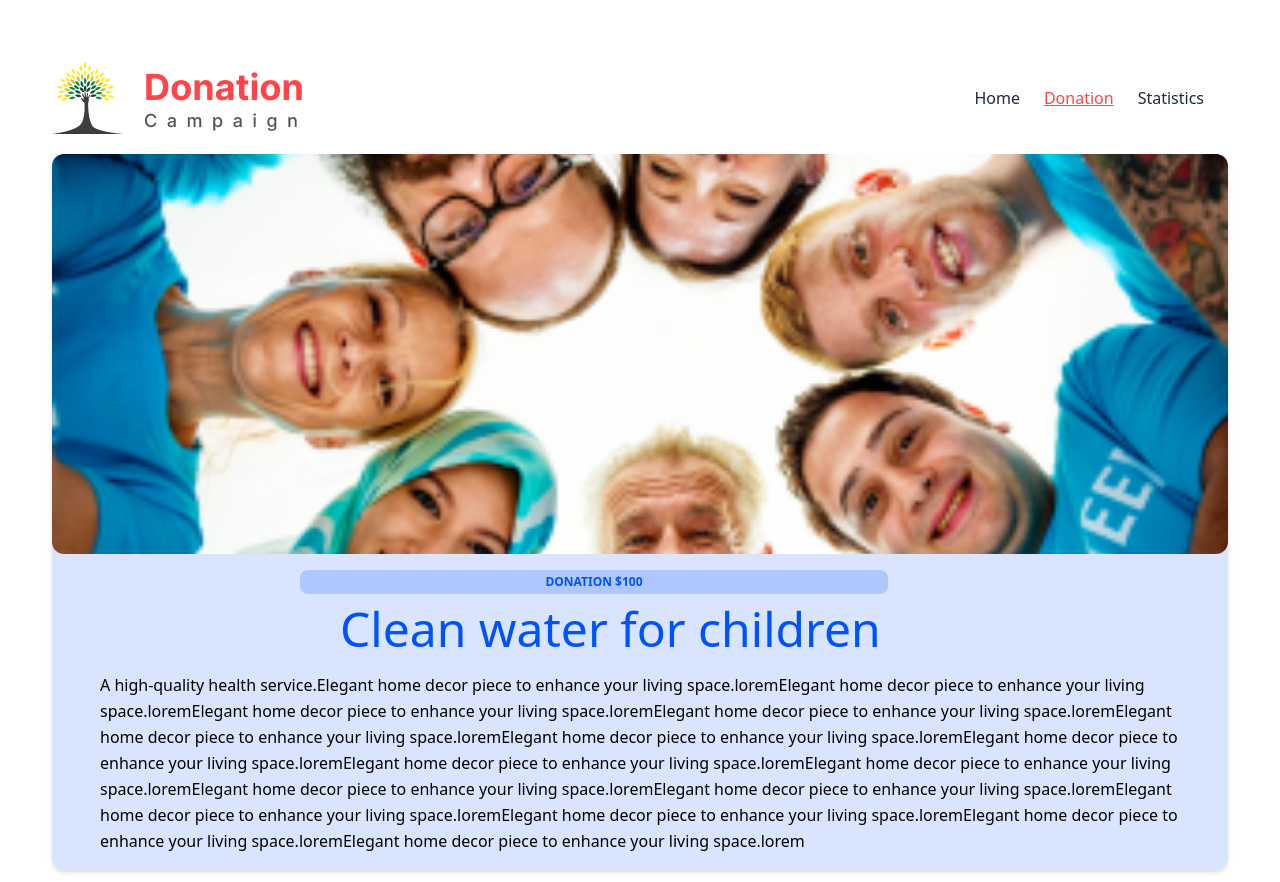
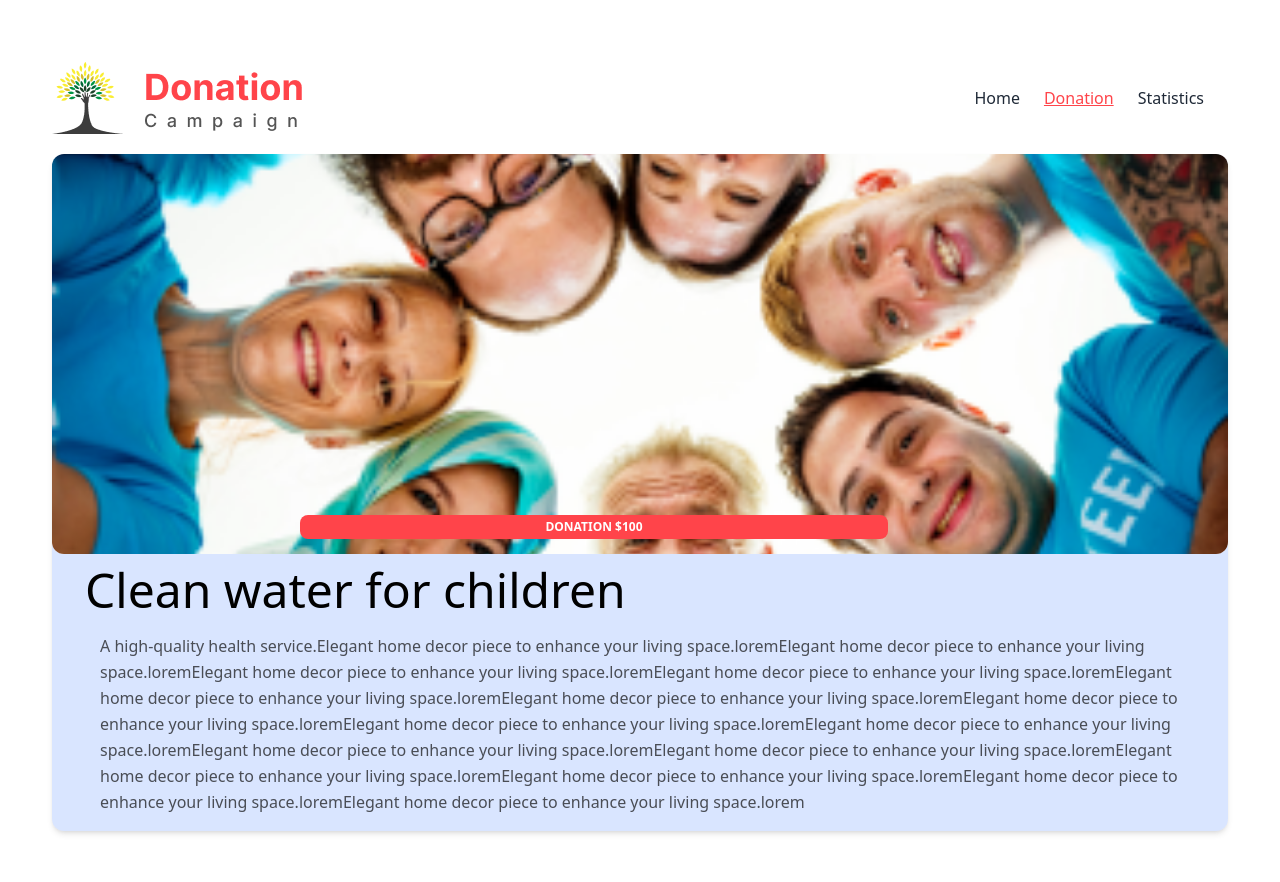
Before and after one commit to SanjidaMitu123/donation-campaign1, a React (Vite) app: page /donation/1 in a window 1280 px wide. After the commit the page ends 843 px from the top, so only its background shows below. Built offline with nearby package versions, Linux system fonts and the light colour scheme.

Commit message:
donation btn fix

```diff
--- a/src/Pages/Details/Details.jsx
+++ b/src/Pages/Details/Details.jsx
@@ -70,9 +70,9 @@ const Details = () => {
             className="h-full w-full object-cover relative"
           />
         </div>
-        <div className="p-2 pt-2 h-10 hover:bg-white">
+        <div className="p-2 mt-[-55px] pt-2  h-14 hover:bg-[#0B0B0B80] relative">
           <button onClick={adddonation}
-             style={{backgroundColor:btn_bg_color,color:text_color}} className="block absolute ml-60 mt-2 mb-2 text-white w-[50%] select-none rounded-lg bg-blue-gray-900/10 py-1 px-2 text-center align-middle font-sans text-xs font-bold uppercase text-blue-gray-900 transition-all hover:scale-105 focus:scale-105 focus:opacity-[0.85] active:scale-100 active:opacity-[0.85] disabled:pointer-events-none disabled:opacity-50 disabled:shadow-none"
+              className="block absolute ml-60 bg-[#FF444A] mt-2 mb-2 text-white w-[50%] select-none rounded-lg bg-blue-gray-900/10 py-1 px-2 text-center align-middle font-sans text-xs font-bold uppercase text-blue-gray-900 transition-all hover:scale-105 focus:scale-105 focus:opacity-[0.85] active:scale-100 active:opacity-[0.85] disabled:pointer-events-none disabled:opacity-50 disabled:shadow-none"
             type="button"
           >
            Donation ${price}
@@ -80,7 +80,7 @@ const Details = () => {
         </div>
         <div className="p-2 mb-2">
           <div className=" mt-[-20px] mr-[40px] ml-10 flex items-center justify-between">
-            <p className="block ml-60 mt-2 text-5xl font-sans text-center font-medium leading-relaxed text-blue-gray-900 antialiased">
+            <p className="block ml-60 mt-2 text-5xl text-black font-sans ml-[-15px] font-medium leading-relaxed text-blue-gray-900 antialiased">
             {title}
             </p>
 
@@ -88,7 +88,7 @@ const Details = () => {
         </div>
         <div className="p-2">
           <div className="mb-2 mt-[-20px] mr-[40px] ml-10 flex items-center justify-between">
-            <p className="block text-black font-sans text-base font-medium leading-relaxed text-blue-gray-900 antialiased">
+            <p className="block text-[#0B0B0BB2] font-sans text-base font-medium leading-relaxed text-blue-gray-900 antialiased">
             {description}
             </p>
 
--- a/src/Pages/Home/Donation/Donation.jsx
+++ b/src/Pages/Home/Donation/Donation.jsx
@@ -47,7 +47,7 @@ const Donation = () => {
 
 
               { donationlistview.length > 3 &&
-                <button onClick={()=>setshowall(!showall)} className="px-5 mt-4 bg-blue-500 block mx-auto rounded-md">
+                <button onClick={()=>setshowall(!showall)} className="px-5 p-2 mt-4 bg-[#009444] text-white block mx-auto rounded-md">
                 { showall ? "Show Less": "Show All"}
                 </button>
               }
--- a/src/assets/Components/Header/Banner.jsx
+++ b/src/assets/Components/Header/Banner.jsx
@@ -12,9 +12,8 @@ const Banner = () => {
 
   const changevalue = (value) =>{
     setsearchvalue(value);
+
   }
-
-
     return (
         <div className="mt-[-130px] h-[450px] lg:w-[100%] sm:[100%]]">
             <div className=" hero  h-[450px] mt-6" style={{backgroundImage: 'url(https://media.istockphoto.com/id/1353332258/photo/donation-concept-the-volunteer-giving-a-donate-box-to-the-recipient-standing-against-the-wall.jpg?s=1024x1024&w=is&k=20&c=UfQbrpSOsJU2zmGwBoEHAr6rUbTR3BCBHVap6gof9eI=)'}}>
--- /dev/null
+++ b/src/assets/MainCart/Donationcart2.jsx
@@ -0,0 +1,61 @@
+
+import { Link } from "react-router-dom";
+
+
+// eslint-disable-next-line react/prop-types
+const Donationcart2 = ({donation}) => {
+
+
+
+    //  console.log(donation);
+
+      const {id,card_bg_color,text_color,picture,btn_bg_color,category,title,price} = donation || {}
+    return (
+        <div>
+<div key={id} style={{backgroundColor:card_bg_color,color:text_color}} className="relative flex w-69 flex-col rounded-xl mt-5 bg-clip-border text-gray-700 shadow-md">
+           <img
+            src={picture}
+            className="h-full w-full object-cover"
+          />
+
+
+        <div className="p-2 pt-2">
+          <button
+             style={{backgroundColor:btn_bg_color,color:text_color}} className="block text-white w-[50%] select-none rounded-lg bg-blue-gray-900/10 py-1 px-2 text-center align-middle font-sans text-xs font-bold uppercase text-blue-gray-900 transition-all hover:scale-105 focus:scale-105 focus:opacity-[0.85] active:scale-100 active:opacity-[0.85] disabled:pointer-events-none disabled:opacity-50 disabled:shadow-none"
+            type="button"
+          >
+            {category}
+          </button>
+        </div>
+        <div className="p-2">
+          <div className="mb-2 mt-[-20px] mr-[40px] ml-10 flex items-center justify-between">
+            <p className="block font-sans text-center text-base font-medium leading-relaxed text-blue-gray-900 antialiased">
+            {title}
+            </p>
+
+          </div>
+          </div>
+          <div className="p-2">
+          <div className="mb-2 mt-[-20px] mr-[40px] ml-10 flex items-center justify-between">
+            <p className="block font-sans text-center text-base font-medium leading-relaxed text-blue-gray-900 antialiased">
+            {price}
+            </p>
+
+          </div>
+          </div>
+          <Link to={`/donation/${id}`}>
+          <div className="p-2 pt-2">
+          <button
+             style={{backgroundColor:btn_bg_color,color:text_color}} className="block text-white w-[50%] select-none rounded-lg bg-blue-gray-900/10 py-1 px-2 text-center align-middle font-sans text-xs font-bold uppercase text-blue-gray-900 transition-all hover:scale-105 focus:scale-105 focus:opacity-[0.85] active:scale-100 active:opacity-[0.85] disabled:pointer-events-none disabled:opacity-50 disabled:shadow-none"
+            type="button"
+          >
+            Show Details
+          </button>
+        </div>
+        </Link>
+      </div>
+     </div>
+    );
+};
+
+export default Donationcart2;
```
Also changed, not shown: 1 other file (tests, documents, lock files or other folders).
